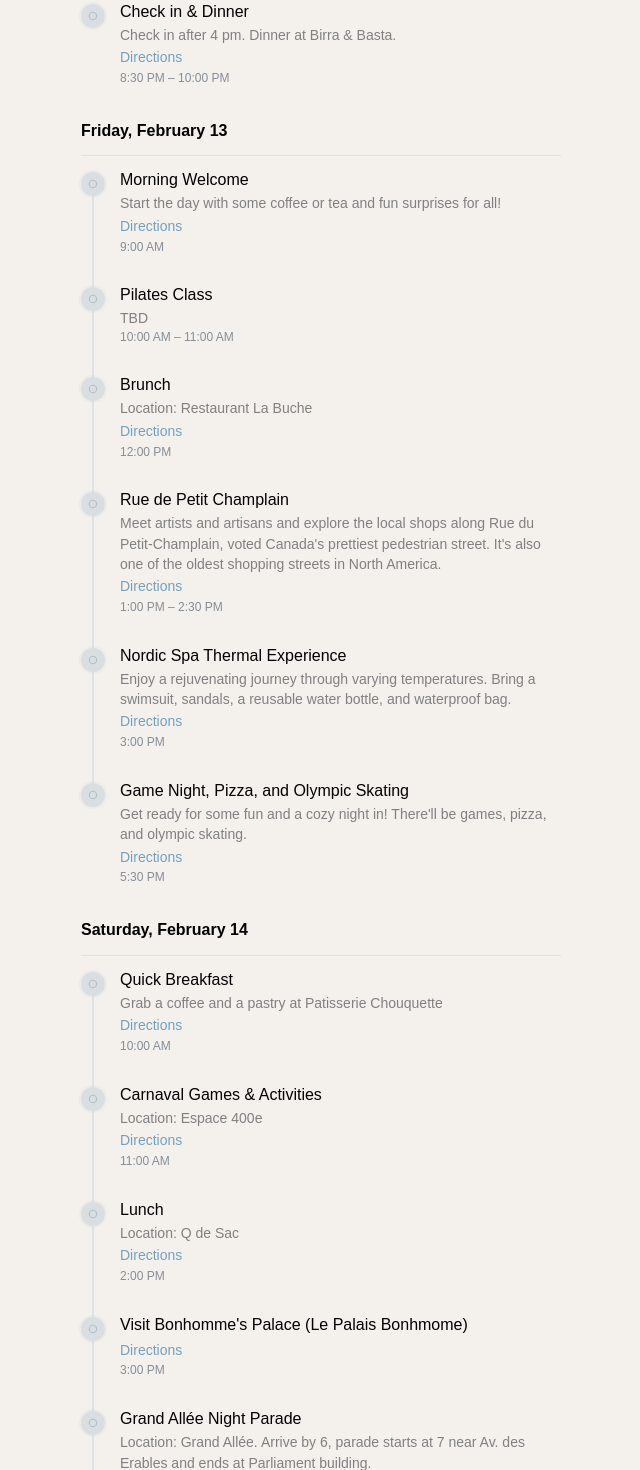
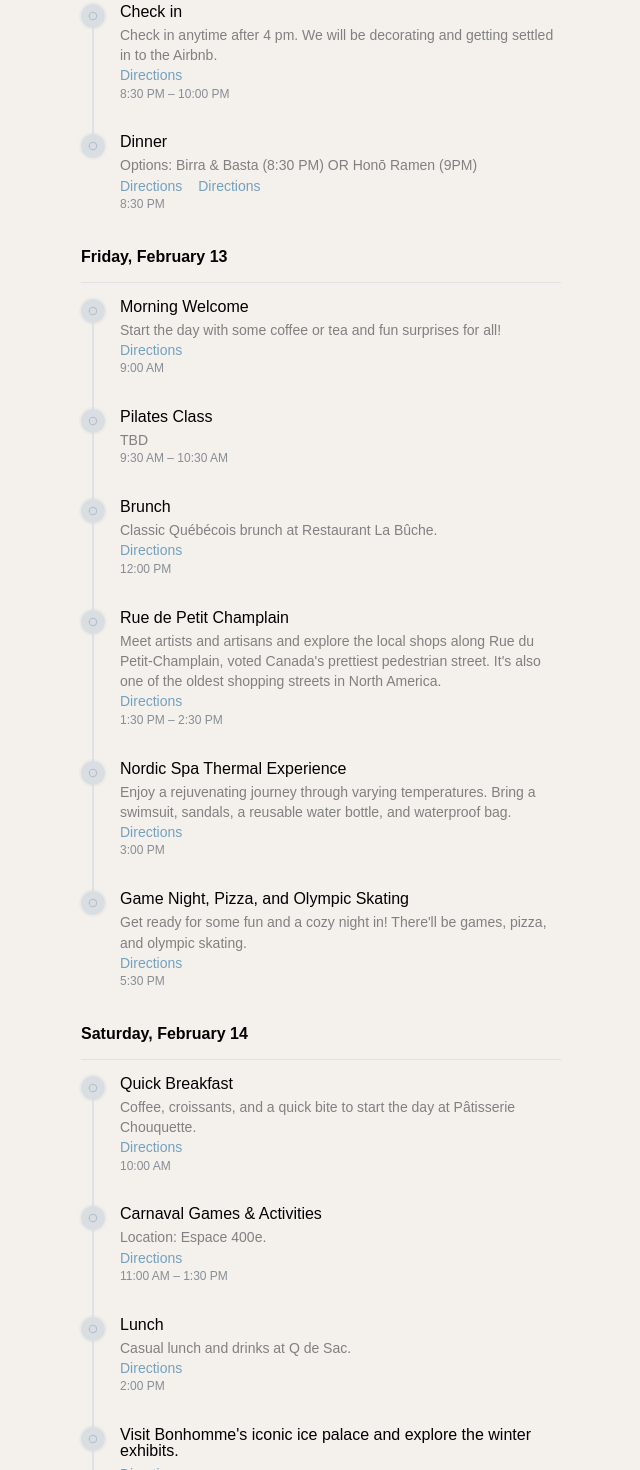
Before and after one commit to hfitzsim/bach-itinerary, a React (Vite) app: page / in a window 1280 px wide. Shown: the part 180-1650 px from the top of the page, without its empty margins (319-959 px from the left). Built offline with nearby package versions, Linux system fonts and the light colour scheme; a web font is replaced by a local one.

Commit message:
update descriptions and timing

```diff
--- a/src/App.tsx
+++ b/src/App.tsx
@@ -17,39 +17,50 @@ import { IconMapPinFilled } from '@tabler/icons-react';
 const timelineItems: TimelineItem[] = [
 	{
 		id: 'check_in',
-		title: 'Check in & Dinner',
-		description: 'Check in after 4 pm. Dinner at Birra & Basta.',
-		link: 'https://maps.app.goo.gl/mHJ2S8JdZtpZcN8k8',
+		title: 'Check in',
+		description:
+			'Check in anytime after 4 pm. We will be decorating and getting settled in to the Airbnb.',
+		links: ['https://maps.app.goo.gl/TKJe7DBX2pWaj56S7'],
 		start: new Date('2026-02-12T20:30:00'),
 		end: new Date('2026-02-12T22:00:00'),
+	},
+	{
+		id: 'dinner1',
+		title: 'Dinner',
+		description: 'Options: Birra & Basta (8:30 PM) OR Honō Ramen (9PM)',
+		links: [
+			'https://maps.app.goo.gl/mHJ2S8JdZtpZcN8k8',
+			'https://maps.app.goo.gl/uMog82nuZCyvF8kC7',
+		],
+		start: new Date('2026-02-12T20:30:00'),
 	},
 	{
 		id: 'welcome',
 		title: 'Morning Welcome',
 		description: 'Start the day with some coffee or tea and fun surprises for all!',
-		link: 'https://maps.app.goo.gl/TKJe7DBX2pWaj56S7',
+		links: ['https://maps.app.goo.gl/TKJe7DBX2pWaj56S7'],
 		start: new Date('2026-02-13T09:00:00'),
 	},
 	{
 		id: 'exercise',
 		title: 'Pilates Class',
 		description: 'TBD',
-		start: new Date('2026-02-13T10:00:00'),
-		end: new Date('2026-02-13T11:00:00'),
+		start: new Date('2026-02-13T09:30:00'),
+		end: new Date('2026-02-13T10:30:00'),
 	},
 	{
 		id: 'brunch',
 		title: 'Brunch',
-		description: 'Location: Restaurant La Buche',
-		link: 'https://maps.app.goo.gl/5EPRnWc15SU3Pm2B6',
+		description: 'Classic Québécois brunch at Restaurant La Bûche.',
+		links: ['https://maps.app.goo.gl/5EPRnWc15SU3Pm2B6'],
 		start: new Date('2026-02-13T12:00:00'),
 	},
 	{
 		id: 'explore',
 		title: 'Rue de Petit Champlain',
 		description: `Meet artists and artisans and explore the local shops along Rue du Petit-Champlain, voted Canada's prettiest pedestrian street. It's also one of the oldest shopping streets in North America.`,
-		link: 'https://maps.app.goo.gl/1xVvyZh5KVr2EgmW8',
-		start: new Date('2026-02-13T13:00:00'),
+		links: ['https://maps.app.goo.gl/1xVvyZh5KVr2EgmW8'],
+		start: new Date('2026-02-13T13:30:00'),
 		end: new Date('2026-02-13T14:30:00'),
 	},
 	{
@@ -57,41 +68,42 @@ const timelineItems: TimelineItem[] = [
 		title: 'Nordic Spa Thermal Experience',
 		description:
 			'Enjoy a rejuvenating journey through varying temperatures. Bring a swimsuit, sandals, a reusable water bottle, and waterproof bag.',
-		link: 'https://maps.app.goo.gl/YhWHS587rtTciA9i6',
+		links: ['https://maps.app.goo.gl/YhWHS587rtTciA9i6'],
 		start: new Date('2026-02-13T15:00:00'),
 	},
 	{
 		id: 'night_in',
 		title: 'Game Night, Pizza, and Olympic Skating',
 		description: `Get ready for some fun and a cozy night in! There'll be games, pizza, and olympic skating.`,
-		link: 'https://maps.app.goo.gl/TKJe7DBX2pWaj56S7',
+		links: ['https://maps.app.goo.gl/TKJe7DBX2pWaj56S7'],
 		start: new Date('2026-02-13T17:30:00'),
 	},
 	{
 		id: 'croissants',
 		title: 'Quick Breakfast',
-		description: 'Grab a coffee and a pastry at Patisserie Chouquette',
-		link: 'https://maps.app.goo.gl/vLAZY8paZDeWobte7',
+		description: 'Coffee, croissants, and a quick bite to start the day at Pâtisserie Chouquette.',
+		links: ['https://maps.app.goo.gl/vLAZY8paZDeWobte7'],
 		start: new Date('2026-02-14T10:00:00'),
 	},
 	{
 		id: 'carnaval_games',
 		title: 'Carnaval Games & Activities',
-		description: 'Location: Espace 400e',
-		link: 'https://maps.app.goo.gl/61rxFLSfSBYgwPxZ6',
+		description: 'Location: Espace 400e.',
+		links: ['https://maps.app.goo.gl/61rxFLSfSBYgwPxZ6'],
 		start: new Date('2026-02-14T11:00:00'),
+		end: new Date('2026-02-14T13:30:00'),
 	},
 	{
 		id: 'lunch',
 		title: 'Lunch',
-		description: 'Location: Q de Sac',
-		link: 'https://maps.app.goo.gl/kgv3DyCGkjX66TeX9',
+		description: 'Casual lunch and drinks at Q de Sac.',
+		links: ['https://maps.app.goo.gl/kgv3DyCGkjX66TeX9'],
 		start: new Date('2026-02-14T14:00:00'),
 	},
 	{
 		id: 'bonhomme',
-		title: `Visit Bonhomme's Palace (Le Palais Bonhmome)`,
-		link: 'https://maps.app.goo.gl/DPqJ9a4LeQGCv476A',
+		title: `Visit Bonhomme's iconic ice palace and explore the winter exhibits.`,
+		links: ['https://maps.app.goo.gl/DPqJ9a4LeQGCv476A'],
 		start: new Date('2026-02-14T15:00:00'),
 	},
 
@@ -99,15 +111,15 @@ const timelineItems: TimelineItem[] = [
 		id: 'parade',
 		title: 'Grand Allée Night Parade',
 		description:
-			'Location: Grand Allée. Arrive by 6, parade starts at 7 near Av. des Erables and ends at Parliament building.',
-		link: 'https://maps.app.goo.gl/w95CyaYeK9ozTR6R7',
+			'The iconic Carnaval night parade along Grand Allée—lights, music, and costumes. Arrive by 6 PM for a 7 PM start.',
+		links: ['https://maps.app.goo.gl/w95CyaYeK9ozTR6R7'],
 		start: new Date('2026-02-14T18:00:00'),
 	},
 	{
 		id: 'irish_bar',
 		title: 'Irish Pub Dinner & Bar Hopping',
-		description: `Locations: DORSAY Pub Britannique, Pub St-Patrick, Pub St-Alexandre.`,
-		link: 'https://maps.app.goo.gl/XkRibVJSh6VYS6XB6',
+		description: `Dinner, drinks, and pub hopping at some of Québec City's best Irish pubs. Locations: DORSAY Pub Britannique, Pub St-Patrick, Pub St-Alexandre.`,
+		links: ['https://maps.app.goo.gl/XkRibVJSh6VYS6XB6'],
 		start: new Date('2026-02-14T20:30:00'),
 	},
 	{
--- a/src/Timeline.tsx
+++ b/src/Timeline.tsx
@@ -90,10 +90,14 @@ export function LivingTimelineByDay({ items }: { items: TimelineItem[] }) {
 										{item.description}
 									</Text>
 
-									{item.link && (
-										<Anchor size="sm" href={item.link} target="_blank">
-											Directions
-										</Anchor>
+									{item.links && (
+										<Group>
+											{item.links.map((link) => (
+												<Anchor size="sm" key={link} href={link}>
+													Directions
+												</Anchor>
+											))}
+										</Group>
 									)}
 
 									<Text size="xs" c={status === 'current' ? 'blue' : 'dimmed'}>
--- a/src/types.ts
+++ b/src/types.ts
@@ -2,7 +2,7 @@ export type TimelineItem = {
 	id: string;
 	title: string;
 	description?: string;
-	link?: string;
+	links?: string[];
 	start: Date;
 	end?: Date; // optional for point-in-time events
 };
```
